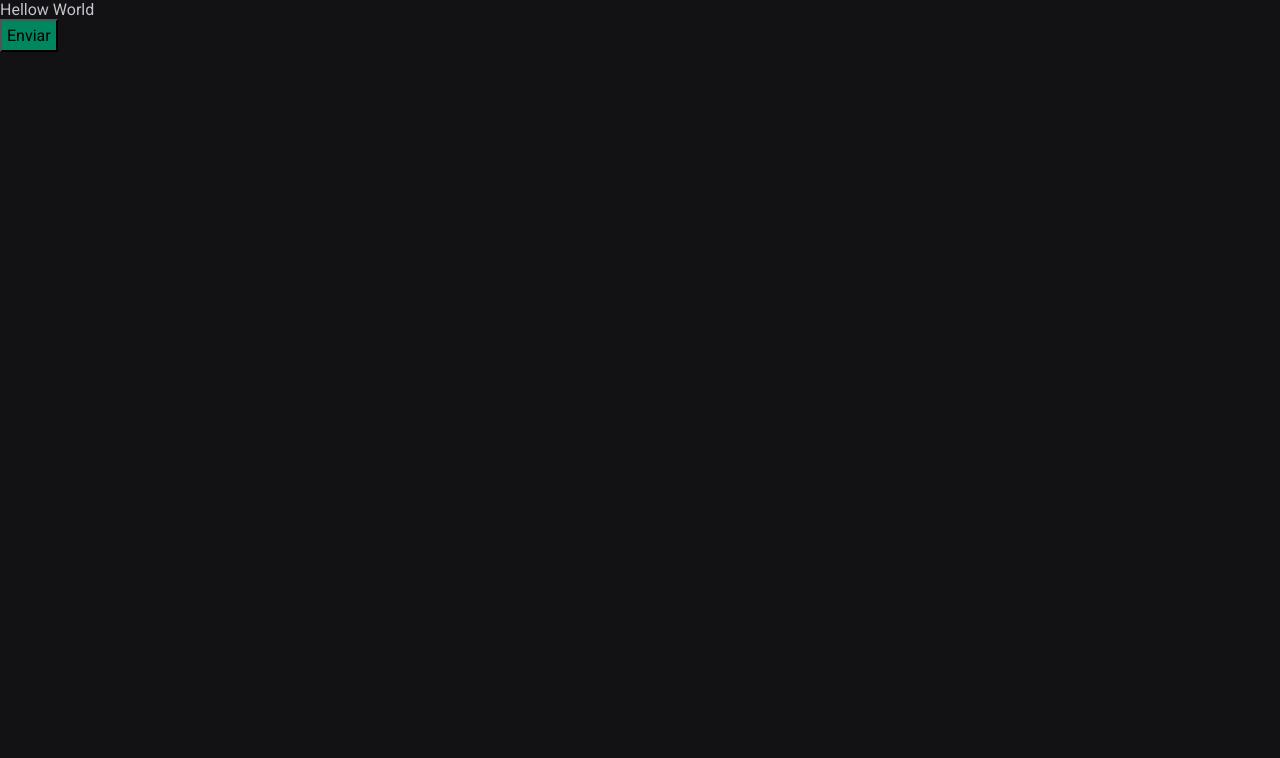
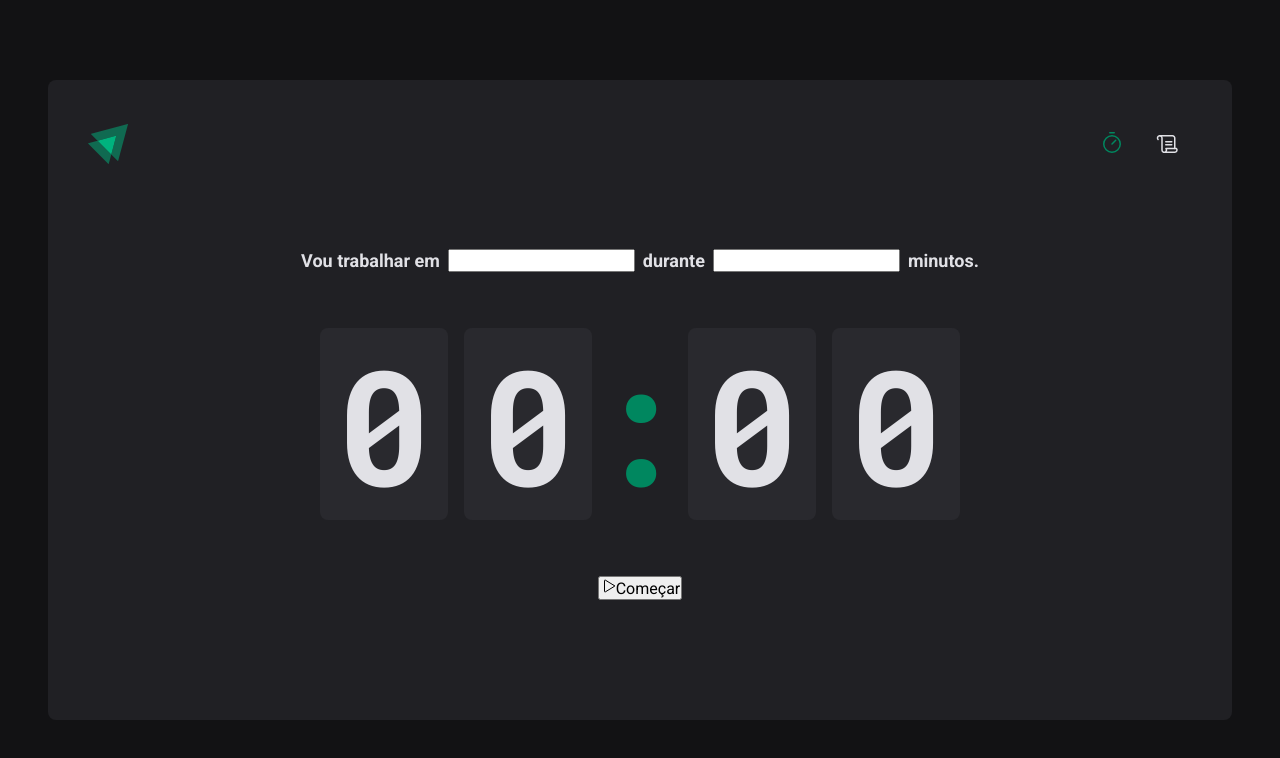
Before and after one commit to gabrielcomputacao/React-Single-Page-Application, a React (Vite) app in the folder project-spa-react/: page / in a window 1280 px wide. Shown: the top 758 px of the page. Built offline with nearby package versions, Linux system fonts and the light colour scheme.

Commit message:
feat:  creating default layout  and component header and initialing home creation

```diff
--- a/project-spa-react/package.json
+++ b/project-spa-react/package.json
@@ -10,8 +10,10 @@
     "preview": "vite preview"
   },
   "dependencies": {
+    "phosphor-react": "^1.4.1",
     "react": "^18.2.0",
     "react-dom": "^18.2.0",
+    "react-router-dom": "^6.16.0",
     "styled-components": "^6.0.8"
   },
   "devDependencies": {
--- a/project-spa-react/src/App.tsx
+++ b/project-spa-react/src/App.tsx
@@ -1,13 +1,15 @@
 import { ThemeProvider } from "styled-components";
 import { defaultTheme } from "./styles/themes/default";
-import { Button } from "./components/Button";
 import { GlobalStyle } from "./styles/global";
+import { Router } from "./Router";
+import { BrowserRouter } from "react-router-dom";
 
 export function App() {
   return (
     <ThemeProvider theme={defaultTheme}>
-      <p>Hellow World</p>
-      <Button />
+      <BrowserRouter>
+        <Router />
+      </BrowserRouter>
 
       <GlobalStyle />
     </ThemeProvider>
--- /dev/null
+++ b/project-spa-react/src/Router.tsx
@@ -0,0 +1,15 @@
+import { Routes, Route } from "react-router-dom";
+import { Home } from "./pages/Home";
+import { History } from "./pages/History";
+import { DefaultLayout } from "./layouts/DefaultLayout";
+
+export function Router() {
+  return (
+    <Routes>
+      <Route path="/" element={<DefaultLayout />}>
+        <Route path="/" element={<Home />} />
+        <Route path="/history" element={<History />} />
+      </Route>
+    </Routes>
+  );
+}
--- a/project-spa-react/src/components/Button.styles.ts
+++ /dev/null
@@ -1,6 +0,0 @@
-import styled from 'styled-components';
-
-export const ButtonContainer = styled.button`
-     padding: 5px;
-     background-color:  ${props => props.theme['green-500']} ;
-`
--- a/project-spa-react/src/components/Button.tsx
+++ /dev/null
@@ -1,9 +0,0 @@
-import { ButtonContainer } from "./Button.styles";
-
-export function Button() {
-  return (
-    <>
-      <ButtonContainer>Enviar</ButtonContainer>
-    </>
-  );
-}
--- /dev/null
+++ b/project-spa-react/src/components/Header/index.tsx
@@ -0,0 +1,21 @@
+import { HeaderContainer } from "./styles";
+
+import logoIgnite from "../../assets/logo-ignite.svg";
+import { Scroll, Timer } from "phosphor-react";
+import { NavLink } from "react-router-dom";
+
+export function Header() {
+  return (
+    <HeaderContainer>
+      <img src={logoIgnite} alt="" />
+      <nav>
+        <NavLink to="/" title="Timer">
+          <Timer size={24} />
+        </NavLink>
+        <NavLink to="/history" title="Histórico">
+          <Scroll size={24} />
+        </NavLink>
+      </nav>
+    </HeaderContainer>
+  );
+}
--- /dev/null
+++ b/project-spa-react/src/components/Header/styles.ts
@@ -0,0 +1,37 @@
+
+import styled from "styled-components";
+
+
+export const HeaderContainer = styled.header`
+
+    display: flex;
+    align-items: center;
+    justify-content: space-between;
+
+    nav{
+        display: flex;
+        gap: .5rem;
+
+        a{
+            width: 3rem;
+            height: 3rem;
+            display: flex;
+            justify-content: center;
+            align-items: center;
+
+            color: ${ props => props.theme["gray-100"]};
+
+            border-top: 3px solid transparent;
+            border-bottom: 3px solid transparent;
+
+            &:hover{
+                border-bottom: 3px solid ${props => props.theme["green-500"]};
+            }
+            &.active{
+                color: ${props => props.theme["green-500"]};
+            }
+
+        }
+    }
+
+`
--- /dev/null
+++ b/project-spa-react/src/layouts/DefaultLayout/index.tsx
@@ -0,0 +1,12 @@
+import { Outlet } from "react-router-dom";
+import { Header } from "../../components/Header";
+import { LayoutContainer } from "./styles";
+
+export function DefaultLayout() {
+  return (
+    <LayoutContainer>
+      <Header />
+      <Outlet />
+    </LayoutContainer>
+  );
+}
--- /dev/null
+++ b/project-spa-react/src/layouts/DefaultLayout/styles.ts
@@ -0,0 +1,16 @@
+
+import styled from 'styled-components'
+
+export const LayoutContainer = styled.div`
+    width: 74rem;
+    height: calc(100vh - 10rem);
+    margin: 5rem auto;
+    padding: 2.5rem;
+
+    background: ${props => props.theme['gray-800']};
+    border-radius: 8px;
+    display: flex;
+    flex-direction: column;
+
+
+`
--- /dev/null
+++ b/project-spa-react/src/pages/History.tsx
@@ -0,0 +1,7 @@
+export function History() {
+  return (
+    <>
+      <p>History</p>
+    </>
+  );
+}
--- /dev/null
+++ b/project-spa-react/src/pages/Home/index.tsx
@@ -0,0 +1,36 @@
+import { Play } from "phosphor-react";
+import {
+  HomeContainer,
+  FormContainer,
+  CounterdownContainer,
+  Separator,
+} from "./styles";
+
+export function Home() {
+  return (
+    <HomeContainer>
+      <form action="">
+        <FormContainer>
+          <label htmlFor="task">Vou trabalhar em</label>
+          <input type="text" id="task" />
+          <label htmlFor="minutesAmount">durante</label>
+          <input type="number" id="minutesAmount" />
+          <span>minutos.</span>
+        </FormContainer>
+        <CounterdownContainer>
+          <span>0</span>
+          <span>0</span>
+
+          <Separator>:</Separator>
+          <span>0</span>
+          <span>0</span>
+        </CounterdownContainer>
+
+        <button type="submit">
+          <Play />
+          Começar
+        </button>
+      </form>
+    </HomeContainer>
+  );
+}
--- /dev/null
+++ b/project-spa-react/src/pages/Home/styles.ts
@@ -0,0 +1,60 @@
+import styled from "styled-components";
+
+export const HomeContainer = styled.main`
+    height: 100%;
+    flex: 1;
+    display: flex;
+    justify-content: center;
+    align-items: center;
+    flex-direction: column;
+
+    form{
+        display: flex;
+        flex-direction: column;
+        align-items: center;
+        gap: 3.5rem;
+    }
+
+`
+
+export const FormContainer = styled.div`
+    width: 100%;
+    display: flex;
+    align-items: center;
+    justify-content: center;
+    font-size: 1.125rem;
+    flex-wrap: wrap;
+    font-weight: bold;
+    gap: 0.5rem;
+    color: ${props => props.theme["gray-100"]} ;
+
+
+
+`
+export const CounterdownContainer = styled.div`
+    font-family: 'Roboto Mono', monospace;
+    font-size: 10rem;
+    line-height: 8rem;
+    color: ${props => props.theme["gray-100"]} ;
+
+    display: flex;
+    gap: 1rem;
+
+    span{
+        background:${props => props.theme["gray-700"]} ;
+        padding: 2rem 1rem;
+        border-radius: 8px;
+    }
+`
+
+export const Separator = styled.div`
+    padding: 2rem 0;
+    color: ${props => props.theme["green-500"]} ;
+
+    width: 4rem;
+    overflow: hidden;
+    display: flex;
+    justify-content: center;
+
+
+`
```
Also changed, not shown: project-spa-react/src/assets/logo-ignite.svg (added), 1 other file (tests, documents, lock files or other folders).
